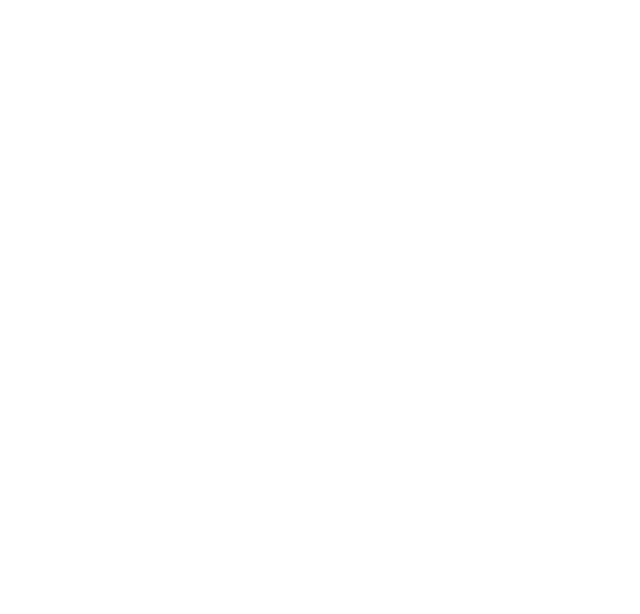
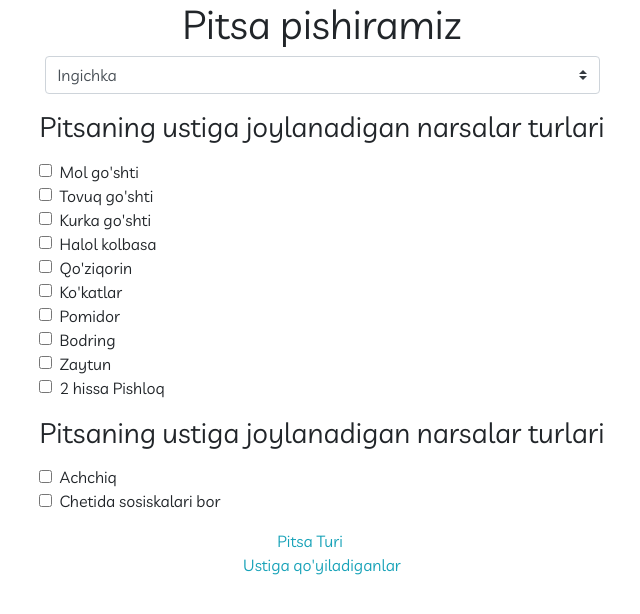
Before and after one commit to rasuloff789/chopmas-pizza, a plain HTML site: page index.html in a window 1280 px wide. Shown: the whole page, without its empty margins (318-958 px from the left). Drawn offline with Linux system fonts and the light colour scheme.

Commit message:
project end

```diff
--- a/index.html
+++ b/index.html
@@ -3,7 +3,7 @@
 <head>
   <meta charset="UTF-8">
   <meta name="viewport" content="width=device-width, initial-scale=1.0">
-  <title>55-dars. Bootstrap. container va boshqa umumiy masalalar</title>
+  <title>Chopmas pizza</title>
   <link rel="stylesheet" href="css/bootstrap.min.css">
   <link rel="stylesheet" href="https://fonts.googleapis.com/icon?family=Material+Icons" rel="stylesheet">
   <link href="https://fonts.googleapis.com/css2?family=Livvic:wght@400;700&display=swap" rel="stylesheet">
@@ -12,6 +12,140 @@
 <body>
 
 
+  <div class="container">
+
+    <!-- <p class="h1 text-center text-danger">
+      Bu pitsani pishirgancha ko'zlarim og'rib , qo'llarim kuyib ketti iltimos mehnatni qadrlanglar !!!
+    </p> -->
+
+
+    <h1 class="h1 text-center">
+      Pitsa pishiramiz
+    </h1>
+
+    <form class="info-form form-group d-flex align-items-center flex-column justify-content-center" action="https://echo.htmlacademy.ru" method="POST">
+
+      <select class="breadSelect custom-select w-50 mx-auto " name="bread">
+
+        <option disabled>Pitsa nonining qalinligi</option>
+        <option value="Ingichka">Ingichka</option>
+        <option value="Qalin">Qalin</option>
+        <option value="O'rtacha">O'rtacha</option>
+        <option value="Bo'lka non">Bo'lka non</option>
+
+      </select>
+
+
+      <div class="d-flex flex-column">
+        <p class="h3 my-3">Pitsaning ustiga joylanadigan narsalar turlari</p>
+
+        <div class="form-check">
+          <input class="form-check-input inputCheckbox" type="checkbox" value="Mol go'shti" id="bull">
+          <label class="form-check-label" for="bull">
+            Mol go'shti
+          </label>
+        </div>
+
+        <div class="form-check">
+          <input class="form-check-input inputCheckbox" type="checkbox" value="Tovuq go'shti" id="chicken">
+          <label class="form-check-label" for="chicken">
+            Tovuq go'shti
+          </label>
+        </div>
+
+
+        <div class="form-check">
+          <input class="form-check-input inputCheckbox" type="checkbox" value="Kurka go'shti" id="turkey">
+          <label class="form-check-label" for="turkey">
+            Kurka go'shti
+          </label>
+        </div>
+
+        <div class="form-check">
+          <input class="form-check-input inputCheckbox" type="checkbox" value="halol kolbasa" id="halal">
+          <label class="form-check-label" for="halal">
+            Halol kolbasa
+          </label>
+        </div>
+
+        <div class="form-check">
+          <input class="form-check-input inputCheckbox" type="checkbox" value="Qo'ziqorin" id="mushroom">
+          <label class="form-check-label" for="mushroom">
+            Qo'ziqorin
+          </label>
+        </div>
+
+        <div class="form-check">
+          <input class="form-check-input inputCheckbox" type="checkbox" value="Ko'katlar" id="greens">
+          <label class="form-check-label" for="greens">
+            Ko'katlar
+          </label>
+        </div>
+
+        <div class="form-check">
+          <input class="form-check-input inputCheckbox" type="checkbox" value="Pomidor" id="tomato">
+          <label class="form-check-label" for="tomato">
+            Pomidor
+          </label>
+        </div>
+
+        <div class="form-check">
+          <input class="form-check-input inputCheckbox" type="checkbox" value="Bodring" id="cucumber">
+          <label class="form-check-label" for="cucumber">
+            Bodring
+          </label>
+        </div>
+
+
+        <div class="form-check">
+          <input class="form-check-input inputCheckbox" type="checkbox" value="Zaytun" id="olive">
+          <label class="form-check-label" for="olive">
+            Zaytun
+          </label>
+        </div>
+
+        <div class="form-check">
+          <input class="form-check-input inputCheckbox" type="checkbox" value="2 hissa Pishloq" id="cheese">
+          <label class="form-check-label" for="cheese">
+            2 hissa Pishloq
+          </label>
+        </div>
+      </div>
+
+      <div class="d-flex flex-column">
+        <p class="h3 my-3">Pitsaning ustiga joylanadigan narsalar turlari</p>
+
+        <div class="form-check">
+          <input class="form-check-input inputCheckbox" type="checkbox" value="Achchiq" id="achchiq">
+          <label class="form-check-label" for="achchiq">
+            Achchiq
+          </label>
+        </div>
+
+        <div class="form-check">
+          <input class="form-check-input inputCheckbox" type="checkbox" value="Chetida sosiskalari bor" id="Sosages">
+          <label class="form-check-label" for="Sosages">
+            Chetida sosiskalari bor
+          </label>
+        </div>
+      </div>
+
+    </form>
+
+
+    <div class=" d-flex mx-auto justify-content-center w-25 align-items-center text-center">
+      <p class="text-info mb-0 mr-4">Pitsa Turi </p>
+      <div class="pizzaType text-center"></div>
+    </div>
+
+    <div class=" d-flex flex-column mx-auto justify-content-center w-25 align-items-center text-center">
+      <p class="text-info mb-0 ">Ustiga qo'yiladiganlar  </p>
+      <div class="pizzaTopDecoration text-center"></div>
+    </div>
+
+  </div>
+
+
   <script src="js/jquery-3.5.1.min.js"></script>
   <script src="js/bootstrap.bundle.min.js"></script>
   <script src="js/scripts.js"></script>
--- a/js/scripts.js
+++ b/js/scripts.js
@@ -0,0 +1,42 @@
+//  Bu pitsani pishirgancha ko'zlarim og'rib , qo'llarim kuyib ketti iltimos mehnatni qadrlanglar !!!
+
+var infoPizza = [];
+var elInfoForm = document.querySelector('.info-form');
+var elBreadSelect = elInfoForm.querySelector('.breadSelect');
+var elCheckboxes = elInfoForm.querySelectorAll('.inputCheckbox');
+var adding = document.querySelector('.pizzaType');
+var addPizzaTopDecoration =  document.querySelector(".pizzaTopDecoration")
+var infoPizzaBread = [] ;
+var infoAnothers = [];
+var checkboxesChecked = [];
+elInfoForm.addEventListener('submit' , function(evt){
+  evt.preventDefault();
+})
+elInfoForm.addEventListener('change' , function(evt){
+  evt.preventDefault();
+  infoPizza = [];
+  checkboxesChecked = [];
+  adding.innerHTML = "" ;
+  addPizzaTopDecoration.innerHTML = "";
+
+  var breadSelectValue = elBreadSelect.value.trim() ;
+
+  infoPizza.unshift(breadSelectValue);
+
+  var newType =  document.createElement('p');
+  newType.classList.add('text-danger' , 'mb-0')
+  newType.textContent = "  " + infoPizza;
+  adding.appendChild(newType);
+
+
+  for (var i=0; i < elCheckboxes.length; i++) {
+    if (elCheckboxes[i].checked) {
+      checkboxesChecked.push(elCheckboxes[i]);
+      var newPizzaDecoration =  document.createElement('p');
+      newPizzaDecoration.classList.add('mb-0' , 'text-danger');
+      newPizzaDecoration.textContent = elCheckboxes[i].value;
+      addPizzaTopDecoration.append(newPizzaDecoration);
+      infoPizza.push(checkboxesChecked);
+    }
+  }
+})
```
